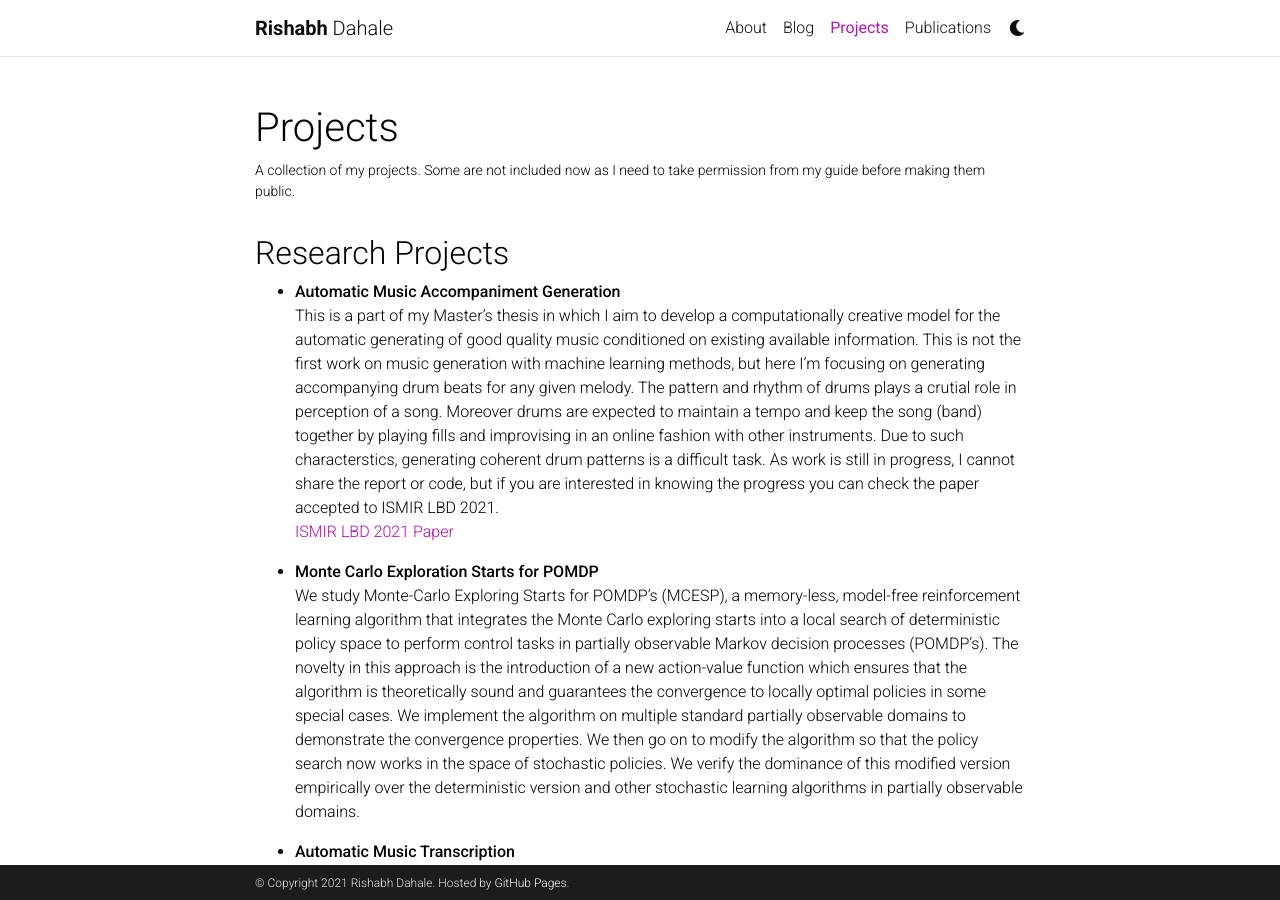
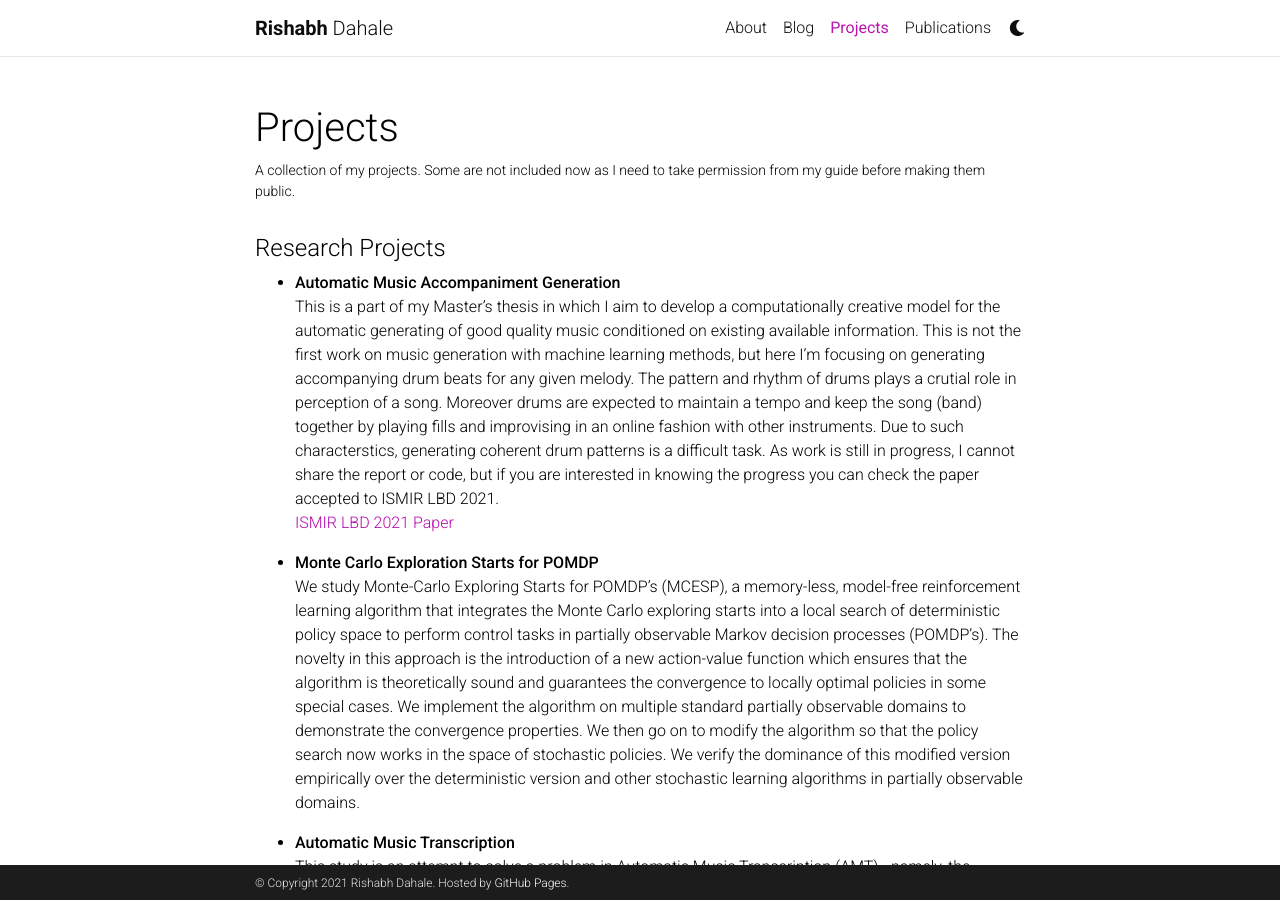
Before and after one commit to RishabhDahale/rishabhdahale1.github.io, a Jekyll site: the page built from _pages/teaching.md, in a window 1280 px wide and 900 px high. Built offline with Jekyll 4.4.1, drawn with Linux system fonts in a browser that asks for light colours; nearby versions of some CDN libraries; comment, search, counter and statistics services are not loaded; a style sheet for code colours, icons or effects is not loaded.

```diff
--- a/_pages/teaching.md
+++ b/_pages/teaching.md
@@ -6,7 +6,7 @@ description: A collection of my projects. Some are not included now as I need to
 nav: true
 ---
 
-<h2> Research Projects </h2>
+<h4> Research Projects </h4>
 
 * <strong>Automatic Music Accompaniment Generation</strong><br>
 This is a part of my Master's thesis in which I aim to develop a computationally creative model for the automatic generating of good quality music conditioned on existing available information. This is not the first work on music generation with machine learning methods, but here I'm focusing on generating accompanying drum beats for any given melody. The pattern and rhythm of drums plays a crutial role in perception of a song. Moreover drums are expected to maintain a tempo and keep the song (band) together by playing fills and improvising in an online fashion with other instruments. Due to such characterstics, generating coherent drum patterns is a difficult task. As work is still in progress, I cannot share the report or code, but if you are interested in knowing the progress you can check the paper accepted to ISMIR LBD 2021.<br>
@@ -24,7 +24,7 @@ This study is an attempt to solve a problem in Automatic Music Transcription (AM
 In this work we develop methods for simultaneous segmentation of common foregound object from multiple (>= 2) images.
 
 
-<h2> Course Projects </h2>
+<h4> Course Projects </h4>
 
 * <strong>Hear me if you can! (Audio Steganography)</strong><br>
 Audio steganography is a technique for concealing the existence of information by embedding it within non-secret audio, called the carrier audio signal. There is a trade-off between the amount of information encoded and the imperceptibility of the change in the encoded audio. In this work, we implement a deep-learning based audio steganography technique. PESQ score is used as the evaluation metric to quantify the amount of degradation. We also study the time required for encoding the text as a function of it’s length, nature and PESQ. Lastly, we study the effect of a Gaussian Noise channel on our encoding technique.
```
